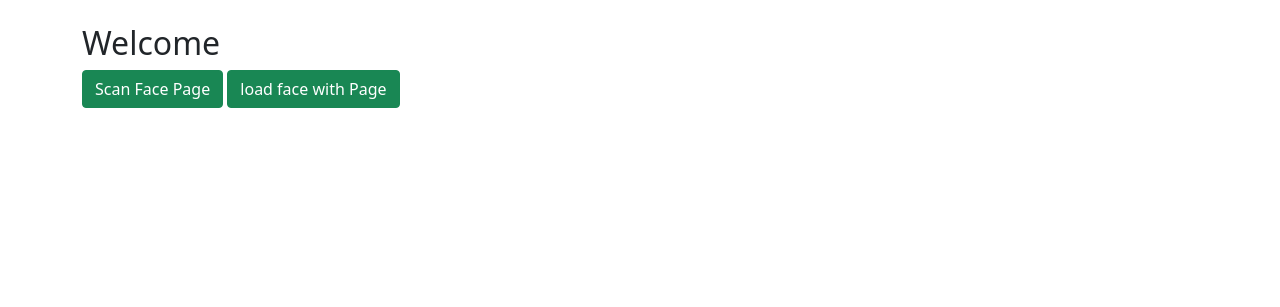
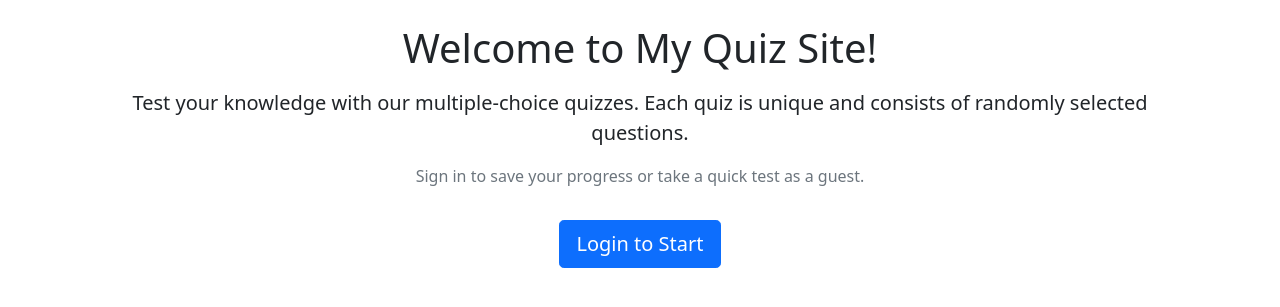
Before and after one commit to Amirhosseinmoghadam/face_recognition_project, a Django app: page / in a window 1280 px wide. Shown: the part 56-363 px from the top of the page. Run offline with Django 5.2, Linux system fonts and the light colour scheme.

Commit message:
face mash

```diff
--- a/templates/home.html
+++ b/templates/home.html
@@ -1,13 +1,34 @@
-{% extends "base.html" %}
-{% block content %}
-    <h2>Welcome</h2>
+{#{% extends "base.html" %}#}
+{#{% block content %}#}
+{#    <h2>Welcome</h2>#}
+{##}
+{##}
+{#    <a class="btn btn-primary" role="button" href="accounts/quiz/">quize</a>#}
+{##}
+{#    <a class="btn btn-success" role="button" href="/face-scanner/scan/">Scan face</a>#}
+{#    <a class="btn btn-success" role="button" href="/face-scanner/face-mesh/">Scan Face Page</a>#}
+{#    <a class="btn btn-success" role="button" href="/face-scanner/scan_with_video/">load face with video</a>#}
+{#    <a class="btn btn-success" role="button" href="/face-scanner/face-mesh_load/">load face with Page</a>#}
+{#    <a class="btn btn-success" role="button" href="/face-scanner/scan_with_photo/">load face with photo</a>#}
+{#{% endblock %}#}
 
 
-{#    <a class="btn btn-primary" role="button" href="accounts/quiz/">quize</a>#}
+{% extends "base.html" %}
 
-{#    <a class="btn btn-success" role="button" href="/face-scanner/scan/">Scan face</a>#}
-    <a class="btn btn-success" role="button" href="/face-scanner/face-mesh/">Scan Face Page</a>
-{#    <a class="btn btn-success" role="button" href="/face-scanner/scan_with_video/">load face with video</a>#}
-    <a class="btn btn-success" role="button" href="/face-scanner/face-mesh_load/">load face with Page</a>
-{#    <a class="btn btn-success" role="button" href="/face-scanner/scan_with_photo/">load face with photo</a>#}
+{% block content %}
+    <div class="text-center">
+        <h1 class="mt-4">Welcome to My Quiz Site!</h1>
+        <p class="lead mt-3">
+            Test your knowledge with our multiple-choice quizzes.
+            Each quiz is unique and consists of randomly selected questions.
+        </p>
+        <p class="text-muted">Sign in to save your progress or take a quick test as a guest.</p>
+        {% if user.is_authenticated %}
+            <a href="#" class="btn btn-success btn-lg mt-3">Start Quiz</a>
+            <a class="btn btn-success btn-lg mt-3" role="button" href="/face-scanner/face-mesh/">Scan Face Page</a>
+            <a class="btn btn-success btn-lg mt-3" role="button" href="/face-scanner/face-mesh_load/">load face with Page</a>
+        {% else %}
+            <a href="{% url 'login' %}" class="btn btn-primary btn-lg mt-3">Login to Start</a>
+        {% endif %}
+    </div>
 {% endblock %}
```
Also changed, not shown: face_scanner/views.py (+15 -285 lines).
